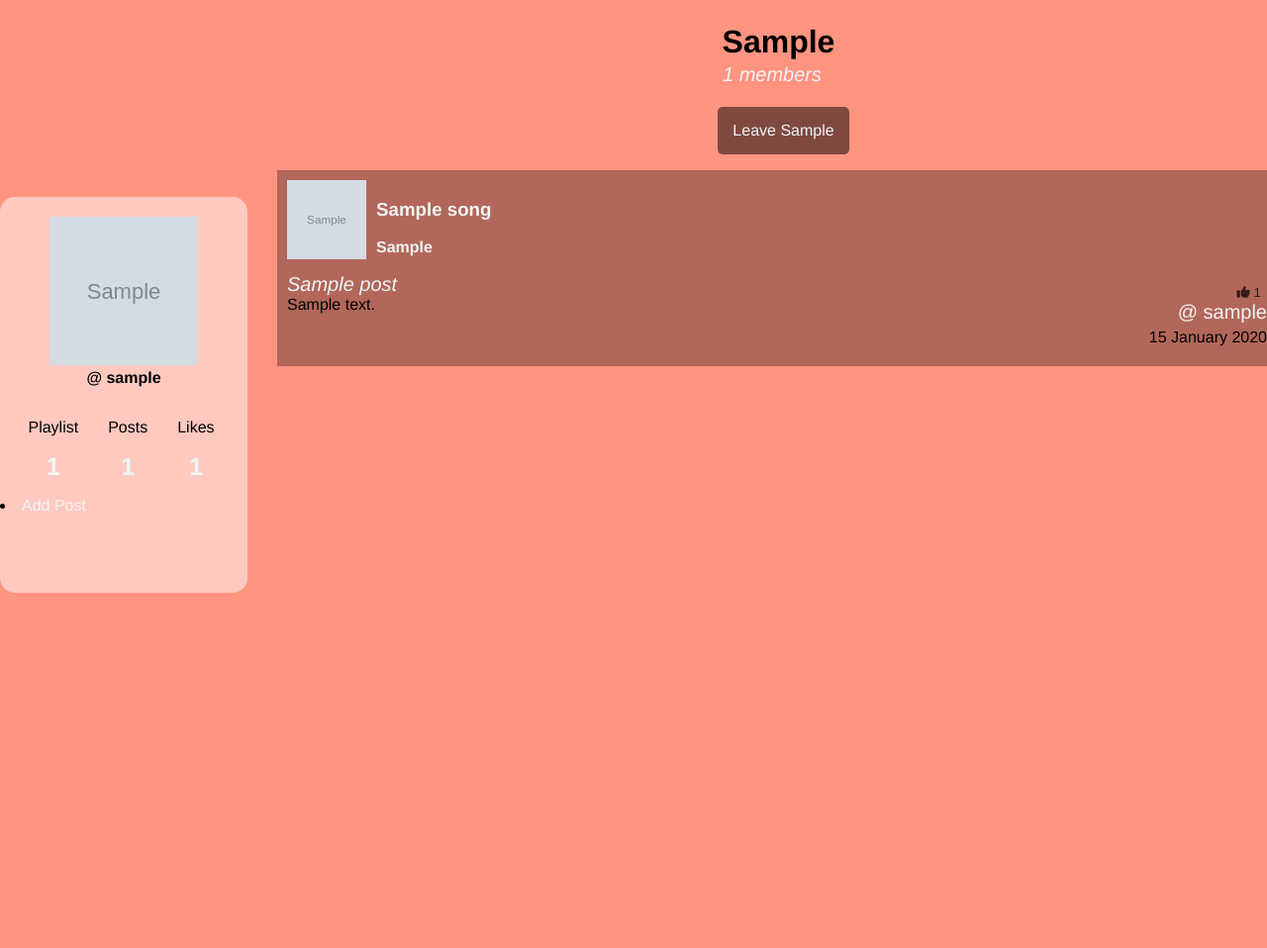
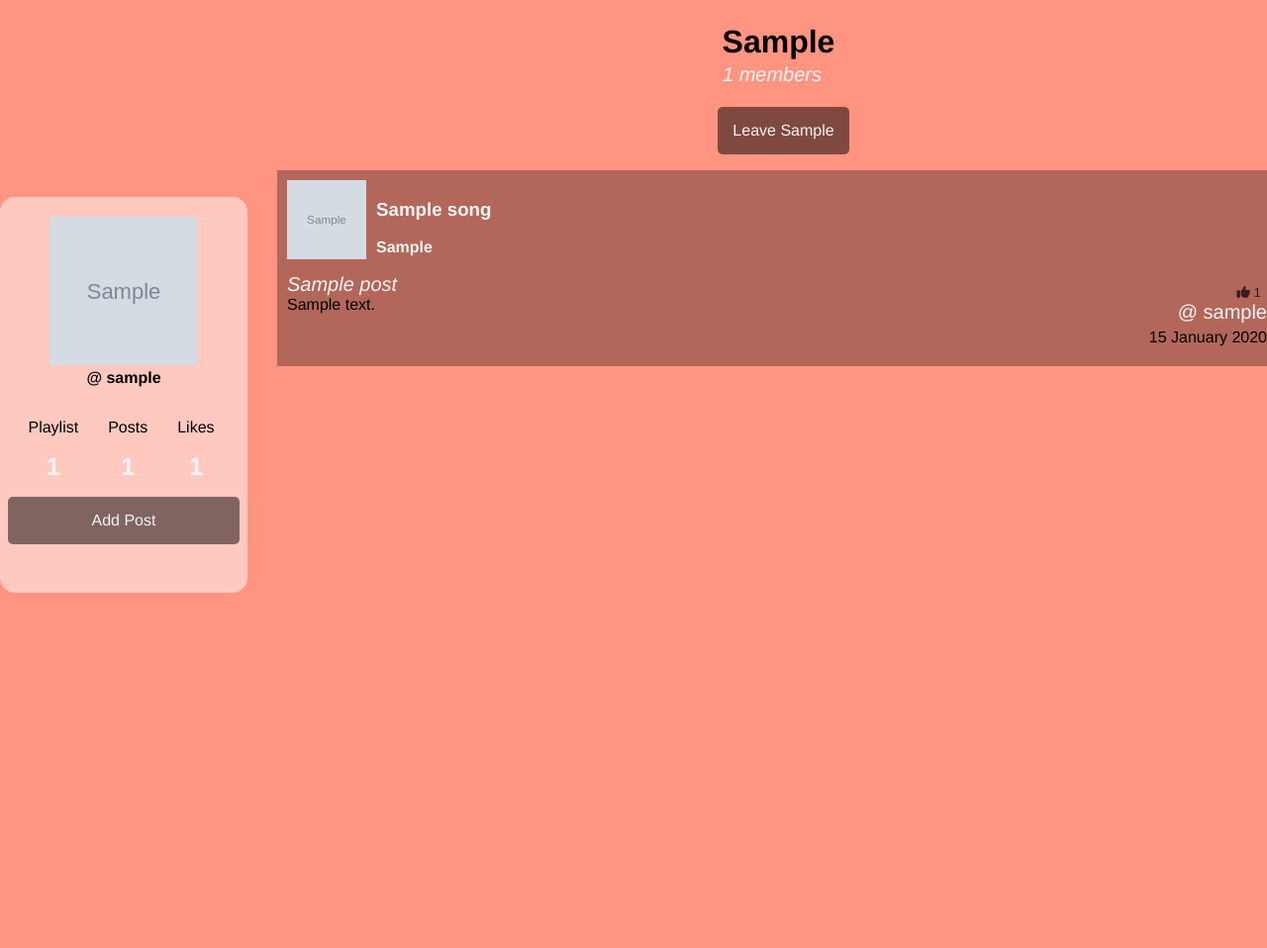
Before and after one commit to JmJenna/Musicmate, a Flask app: template templates/community/first_page.html in a window 1280 px wide. Shown: the part 103-1061 px from the top of the page at 99% size. Run offline with Flask 2, Linux system fonts and the light colour scheme; the template is opened without the code that fills it: values that come from a table or form of the project are taken from there, others are empty; tables that the repository leaves empty hold one stand-in row (values such as "Sample post"); grey boxes marked "Sample" are stand-in pictures; parts of the project's set-up code (start-up, migrations or seed data) failed here and were passed over; some libraries are stand-ins or nearby versions.

Commit message:
edited add btn

```diff
--- a/templates/community/first_page.html
+++ b/templates/community/first_page.html
@@ -32,7 +32,7 @@
 
             {% for u in user.communities %}
             {% if u.genre == community.genre %}
-            <li class="add-post-btn-hidden"> <a href="/community/{{community.id}}/posts/add">Add Post</a> </li>
+            <li class="add-post-btn"> <a href="/community/{{community.id}}/posts/add">Add Post</a> </li>
             {% endif %}
             {% endfor %}
         </div>
@@ -78,7 +78,7 @@
             <div class="hidden-create-post">
                 {% for u in user.communities %}
                 {% if u.genre == community.genre %}
-                <li class="add-post-btn"> <a href="/community/{{community.id}}/posts/add">Add Post</a> </li>
+                <li class="add-post-btn-hidden"> <a href="/community/{{community.id}}/posts/add">Add Post</a> </li>
                 {% endif %}
                 {% endfor %}
             </div>
```
Also changed, not shown: static/first_page.css (+8 -1 lines).
